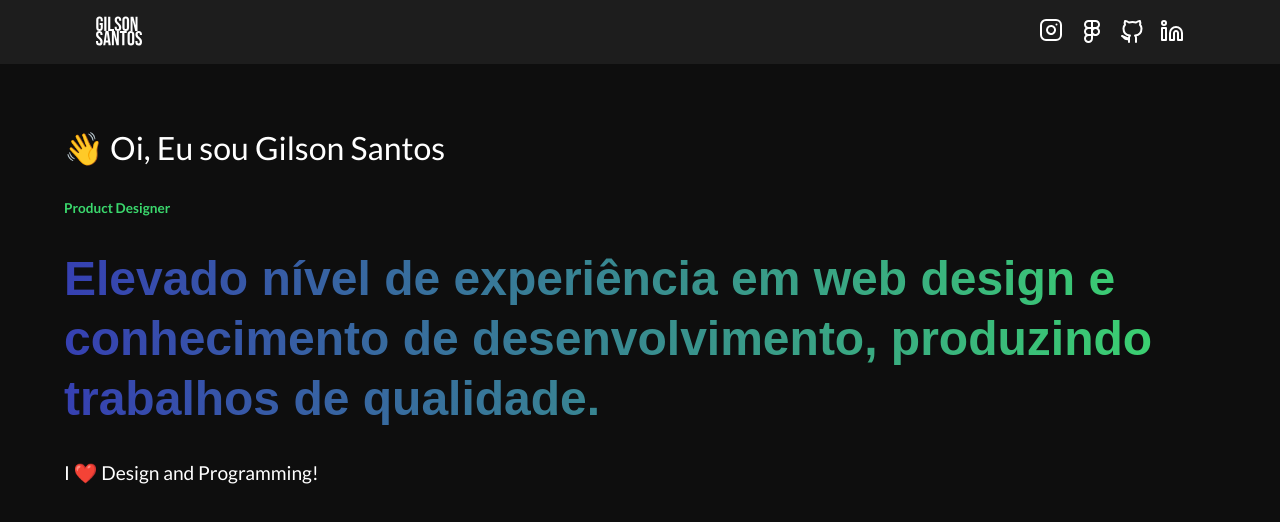
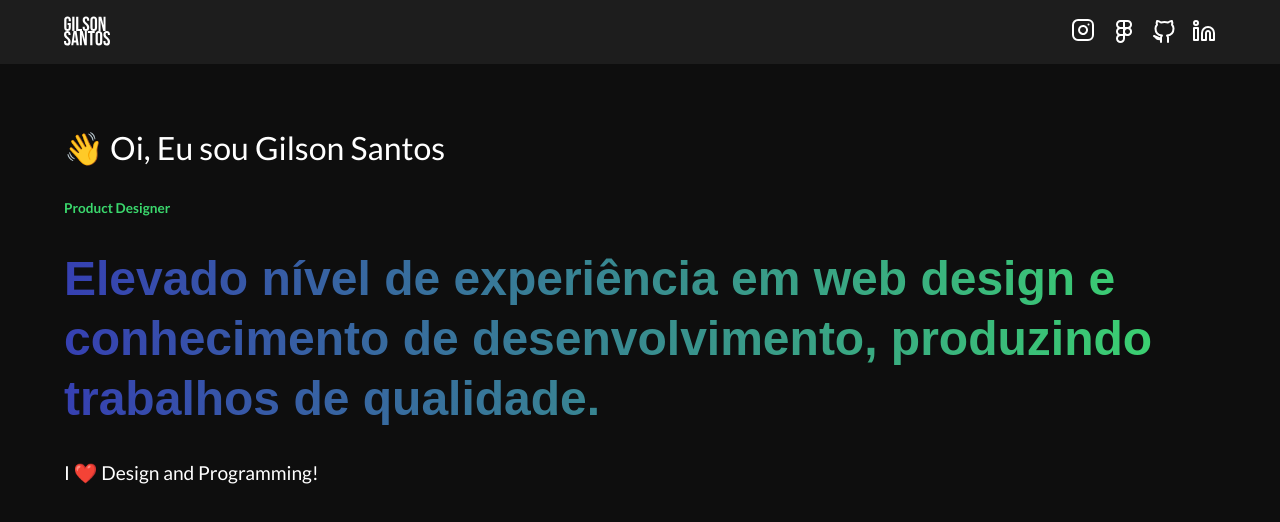
Before and after one commit to GilsonSantosUX/nextjs, a Next.js app: page / in a window 1280 px wide. Shown: the top 522 px of the page. Built offline with nearby package versions, Linux system fonts and the light colour scheme.

Commit message:
padding-x

```diff
--- a/src/components/Navbar/Topbar.js
+++ b/src/components/Navbar/Topbar.js
@@ -10,13 +10,13 @@ const Navbar =  styled.nav`
     display:flex;
     flex-direction:row;
     align-items:center;
-    justify-content:space-between;
+    justify-content:center;
     gap:16px;
 
     position:fixed;
     top:0;
     left:0;
-    padding:0 6rem;
+    padding:0 2.6rem;
     margin:0;
 
     background:var(--color-bg-2);
--- a/src/pages/index.js
+++ b/src/pages/index.js
@@ -20,6 +20,7 @@ const Main = styled.main`
     box-sizing:border-box;
 
     margin:0;
+    padding:0 2.6rem;
 
     display:flex;
     flex-direction:column;
```
